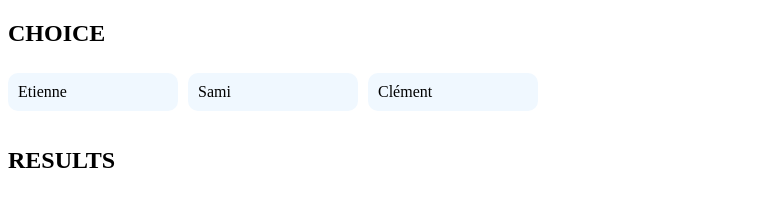
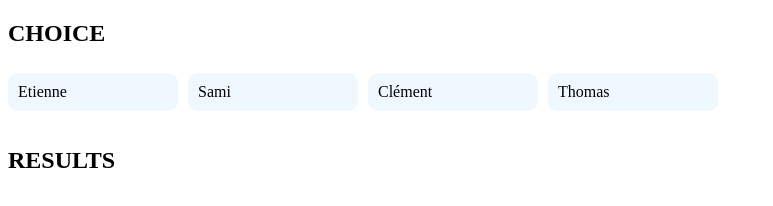
Before and after one commit to YsarocK/vote-counter, a plain HTML site: page front/index.html in a window 1280 px wide. Shown: the whole page, without its empty margins (0-773 px from the left). Drawn offline with nearby package versions, Linux system fonts and the light colour scheme; no server answers.

Commit message:
Added button

```diff
--- a/front/index.html
+++ b/front/index.html
@@ -13,6 +13,7 @@
     <p class="add">Etienne</p>
     <p class="add">Sami</p>
     <p class="add">Clément</p>
+    <p class="add">Thomas</p>
   </div>
 
   <h2>RESULTS</h2>
```
